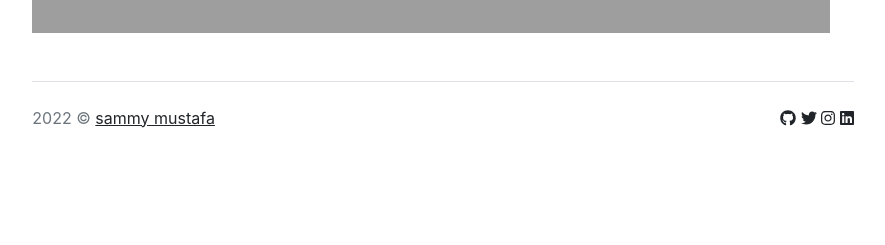
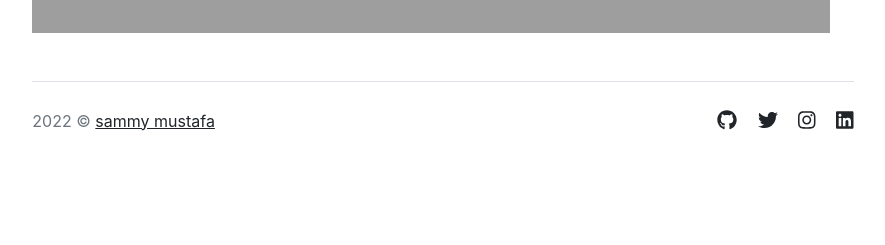
Before and after one commit to sammymustafa/sammymustafa.github.io, a Jekyll site: the page built from index.md, in a window 1280 px wide. Shown: the part 892-1137 px from the top of the page, without its empty margins (197-1082 px from the left). Built offline with Jekyll 4.4.1, drawn with Linux system fonts in a browser that asks for light colours.

Commit message:
Update footer.html

```diff
--- a/_includes/footer.html
+++ b/_includes/footer.html
@@ -3,7 +3,7 @@
     <div class="copyright">{{site.time | date: '%Y'}} &copy; <a href="/">{{site.title}}</a></div>
   <div class="col-md text-end social-media-icons">
       {% for item in site.data.settings.social %}
-        <a href="{{ item.link }}"><i class="fab fa-{{ item.icon }}"></i></a>
+        <a href="{{ item.link }}" class="ms-3 fs-5"><i class="fab fa-{{ item.icon }}"></i></a>
       {% endfor %}
     </div>
   </div>
```
